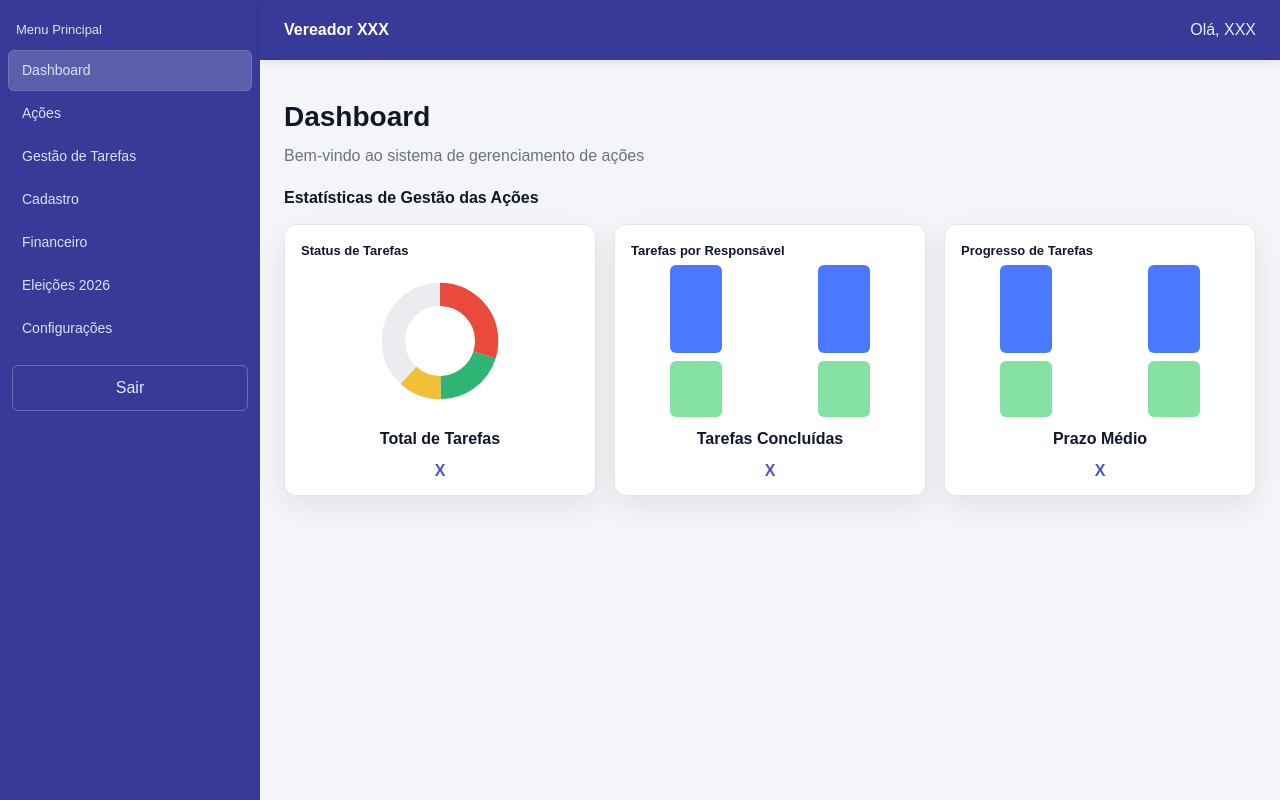
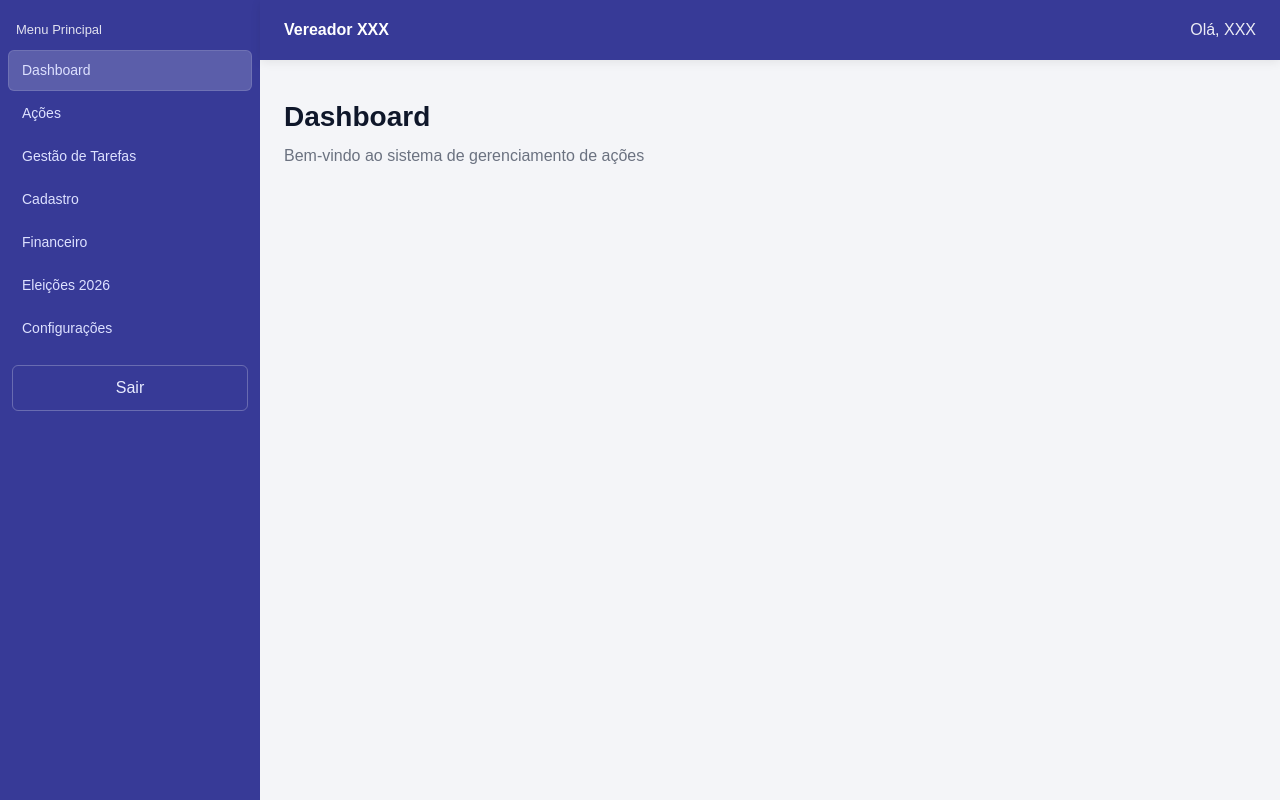
Before and after one commit to IdelVitor/Residencia_III_Mandatuum, a Next.js app in the folder frontend/: page /dashboard in a window 1280 px wide. Built offline with nearby package versions, Linux system fonts and the light colour scheme; sample sign-in values are in the browser's storage.

Commit message:
Corrigindo comunicação login/dashbord

```diff
--- /dev/null
+++ b/frontend/app/dashboard/layout.tsx
@@ -0,0 +1,11 @@
+export const metadata = {
+    title: "Dashboard",
+};
+
+export default function DashboardLayout({
+                                            children,
+                                        }: {
+    children: React.ReactNode;
+}) {
+    return <>{children}</>;
+}
--- a/frontend/app/dashboard/page.tsx
+++ b/frontend/app/dashboard/page.tsx
@@ -1,16 +1,28 @@
-// frontend/app/dashboard/page.tsx
+"use client";
+
+import { useEffect } from "react";
+import { useRouter } from "next/navigation";
 import styles from "./dashboard.module.css";
 
-export const metadata = { title: "Dashboard" };
+export default function DashboardPage() {
+  const router = useRouter();
 
-export default function DashboardPage() {
+  useEffect(() => {
+    const token = localStorage.getItem("token");
+    if (!token) {
+      router.push("/login");
+    }
+  }, [router]);
+
   return (
       <div className={styles.shell}>
         {/* Sidebar */}
         <aside className={styles.sidebar}>
           <div className={styles.menuTitle}>Menu Principal</div>
           <nav className={styles.nav}>
-          <a className={`${styles.navItem} ${styles.active}`} href="#">Dashboard</a>
+            <a className={`${styles.navItem} ${styles.active}`} href="#">
+              Dashboard
+            </a>
             <a className={styles.navItem} href="#">Ações</a>
             <a className={styles.navItem} href="#">Gestão de Tarefas</a>
             <a className={styles.navItem} href="#">Cadastro</a>
@@ -24,13 +36,11 @@ export default function DashboardPage() {
 
         {/* Área principal */}
         <div className={styles.main}>
-        {/* Topbar */}
           <header className={styles.topbar}>
             <div className={styles.brand}>Vereador XXX</div>
             <div className={styles.topRight}>Olá, XXX</div>
           </header>
 
-        {/* Conteúdo */}
           <main className={styles.content}>
             <section className={styles.pageIntro}>
               <h1 className={styles.h1}>Dashboard</h1>
@@ -38,70 +48,6 @@ export default function DashboardPage() {
                 Bem-vindo ao sistema de gerenciamento de ações
               </p>
             </section>
-
-          <section className={styles.section}>
-            <h2 className={styles.h2}>Estatísticas de Gestão das Ações</h2>
-
-            <div className={styles.cards}>
-              {/* Card 1 */}
-              <article className={styles.card}>
-                <div className={styles.cardHead}>Status de Tarefas</div>
-                <div className={`${styles.chart} ${styles.donut}`} aria-hidden="true">
-                  <svg viewBox="0 0 120 120" aria-hidden="true">
-                    <circle cx="60" cy="60" r="40" className={styles.sliceBg} />
-                    <circle cx="60" cy="60" r="40" className={styles.slice1}
-                            strokeDasharray="75 251.2" />
-                    <circle cx="60" cy="60" r="40" className={styles.slice2}
-                            strokeDasharray="50 251.2" strokeDashoffset={-75} />
-                    <circle cx="60" cy="60" r="40" className={styles.slice3}
-                            strokeDasharray="30 251.2" strokeDashoffset={-125} />
-                  </svg>
-                </div>
-                <div className={styles.cardFoot}>
-                  <div className={styles.metricTitle}>Total de Tarefas</div>
-                  <a className={styles.link} href="#">X</a>
-                </div>
-              </article>
-
-              {/* Card 2 */}
-              <article className={styles.card}>
-                <div className={styles.cardHead}>Tarefas por Responsável</div>
-                <div className={`${styles.chart} ${styles.bars}`} aria-hidden="true">
-                  <div className={styles.barGroup}>
-                    <div className={`${styles.bar} ${styles.barA}`} />
-                    <div className={`${styles.bar} ${styles.barB}`} />
-                  </div>
-                  <div className={styles.barGroup}>
-                    <div className={`${styles.bar} ${styles.barA}`} />
-                    <div className={`${styles.bar} ${styles.barB}`} />
-                  </div>
-                </div>
-                <div className={styles.cardFoot}>
-                  <div className={styles.metricTitle}>Tarefas Concluídas</div>
-                  <a className={styles.link} href="#">X</a>
-                </div>
-              </article>
-
-              {/* Card 3 */}
-              <article className={styles.card}>
-                <div className={styles.cardHead}>Progresso de Tarefas</div>
-                <div className={`${styles.chart} ${styles.bars}`} aria-hidden="true">
-                  <div className={styles.barGroup}>
-                    <div className={`${styles.bar} ${styles.barA}`} />
-                    <div className={`${styles.bar} ${styles.barB}`} />
-                  </div>
-                  <div className={styles.barGroup}>
-                    <div className={`${styles.bar} ${styles.barA}`} />
-                    <div className={`${styles.bar} ${styles.barB}`} />
-                  </div>
-                </div>
-                <div className={styles.cardFoot}>
-                  <div className={styles.metricTitle}>Prazo Médio</div>
-                  <a className={styles.link} href="#">X</a>
-                </div>
-              </article>
-            </div>
-          </section>
           </main>
         </div>
       </div>
--- a/frontend/app/login/login.module.css
+++ b/frontend/app/login/login.module.css
@@ -10,7 +10,7 @@
   --input-border: #E1E6EF;
   --ring: hsl(234 85% 64% / 22%);
   --shadow: 0 16px 40px rgba(17, 24, 39, 0.14),
-            0 3px  8px  rgba(17, 24, 39, 0.06);
+  0 3px  8px  rgba(17, 24, 39, 0.06);
 }
 
 /* Fundo geral */
--- a/frontend/app/login/page.tsx
+++ b/frontend/app/login/page.tsx
@@ -1,9 +1,11 @@
 "use client";
 
 import { useState } from "react";
+import { useRouter } from "next/navigation"; // 👈 para redirecionar
 import styles from "./login.module.css";
 
 export default function LoginPage() {
+  const router = useRouter();
   const [email, setEmail] = useState("");
   const [senha, setSenha] = useState("");
   const [error, setError] = useState("");
@@ -29,7 +31,7 @@ export default function LoginPage() {
       localStorage.setItem("userId", String(data.userId));
       localStorage.setItem("role", String(data.role));
 
-      window.location.href = "/"; // 👈 depois podemos trocar por rota protegida
+      router.push("/dashboard"); // 👈 redireciona pro Dashboard
     } catch (err: any) {
       setError(err.message || "Erro inesperado");
     }
@@ -43,7 +45,9 @@ export default function LoginPage() {
           <h1 className={styles.title}>Login</h1>
 
           <form className={styles.form} onSubmit={handleLogin}>
-            <label className={styles.label} htmlFor="email">E-mail</label>
+            <label className={styles.label} htmlFor="email">
+              E-mail
+            </label>
             <input
                 id="email"
                 name="email"
@@ -55,7 +59,9 @@ export default function LoginPage() {
                 required
             />
 
-            <label className={styles.label} htmlFor="password">Password</label>
+            <label className={styles.label} htmlFor="password">
+              Password
+            </label>
             <input
                 id="password"
                 name="password"
@@ -75,7 +81,9 @@ export default function LoginPage() {
             {error && <p style={{ color: "red", marginTop: 8 }}>{error}</p>}
 
             <div className={styles.actions}>
-              <button type="submit" className={styles.button}>Entrar</button>
+              <button type="submit" className={styles.button}>
+                Entrar
+              </button>
             </div>
           </form>
         </section>
--- a/frontend/app/page.tsx
+++ b/frontend/app/page.tsx
@@ -1,103 +1,6 @@
-import Image from "next/image";
+// frontend/app/page.tsx
+import { redirect } from "next/navigation";
 
 export default function Home() {
-  return (
-    <div className="font-sans grid grid-rows-[20px_1fr_20px] items-center justify-items-center min-h-screen p-8 pb-20 gap-16 sm:p-20">
-      <main className="flex flex-col gap-[32px] row-start-2 items-center sm:items-start">
-        <Image
-          className="dark:invert"
-          src="/next.svg"
-          alt="Next.js logo"
-          width={180}
-          height={38}
-          priority
-        />
-        <ol className="font-mono list-inside list-decimal text-sm/6 text-center sm:text-left">
-          <li className="mb-2 tracking-[-.01em]">
-            Get started by editing{" "}
-            <code className="bg-black/[.05] dark:bg-white/[.06] font-mono font-semibold px-1 py-0.5 rounded">
-              src/app/page.tsx
-            </code>
-            .
-          </li>
-          <li className="tracking-[-.01em]">
-            Save and see your changes instantly.
-          </li>
-        </ol>
-
-        <div className="flex gap-4 items-center flex-col sm:flex-row">
-          <a
-            className="rounded-full border border-solid border-transparent transition-colors flex items-center justify-center bg-foreground text-background gap-2 hover:bg-[#383838] dark:hover:bg-[#ccc] font-medium text-sm sm:text-base h-10 sm:h-12 px-4 sm:px-5 sm:w-auto"
-            href="https://vercel.com/new?utm_source=create-next-app&utm_medium=appdir-template-tw&utm_campaign=create-next-app"
-            target="_blank"
-            rel="noopener noreferrer"
-          >
-            <Image
-              className="dark:invert"
-              src="/vercel.svg"
-              alt="Vercel logomark"
-              width={20}
-              height={20}
-            />
-            Deploy now
-          </a>
-          <a
-            className="rounded-full border border-solid border-black/[.08] dark:border-white/[.145] transition-colors flex items-center justify-center hover:bg-[#f2f2f2] dark:hover:bg-[#1a1a1a] hover:border-transparent font-medium text-sm sm:text-base h-10 sm:h-12 px-4 sm:px-5 w-full sm:w-auto md:w-[158px]"
-            href="https://nextjs.org/docs?utm_source=create-next-app&utm_medium=appdir-template-tw&utm_campaign=create-next-app"
-            target="_blank"
-            rel="noopener noreferrer"
-          >
-            Read our docs
-          </a>
-        </div>
-      </main>
-      <footer className="row-start-3 flex gap-[24px] flex-wrap items-center justify-center">
-        <a
-          className="flex items-center gap-2 hover:underline hover:underline-offset-4"
-          href="https://nextjs.org/learn?utm_source=create-next-app&utm_medium=appdir-template-tw&utm_campaign=create-next-app"
-          target="_blank"
-          rel="noopener noreferrer"
-        >
-          <Image
-            aria-hidden
-            src="/file.svg"
-            alt="File icon"
-            width={16}
-            height={16}
-          />
-          Learn
-        </a>
-        <a
-          className="flex items-center gap-2 hover:underline hover:underline-offset-4"
-          href="https://vercel.com/templates?framework=next.js&utm_source=create-next-app&utm_medium=appdir-template-tw&utm_campaign=create-next-app"
-          target="_blank"
-          rel="noopener noreferrer"
-        >
-          <Image
-            aria-hidden
-            src="/window.svg"
-            alt="Window icon"
-            width={16}
-            height={16}
-          />
-          Examples
-        </a>
-        <a
-          className="flex items-center gap-2 hover:underline hover:underline-offset-4"
-          href="https://nextjs.org?utm_source=create-next-app&utm_medium=appdir-template-tw&utm_campaign=create-next-app"
-          target="_blank"
-          rel="noopener noreferrer"
-        >
-          <Image
-            aria-hidden
-            src="/globe.svg"
-            alt="Globe icon"
-            width={16}
-            height={16}
-          />
-          Go to nextjs.org →
-        </a>
-      </footer>
-    </div>
-  );
+  redirect("/login"); // sempre redireciona para o login estilizado
 }
```
Lines whose indentation alone changed are shown as unchanged.
